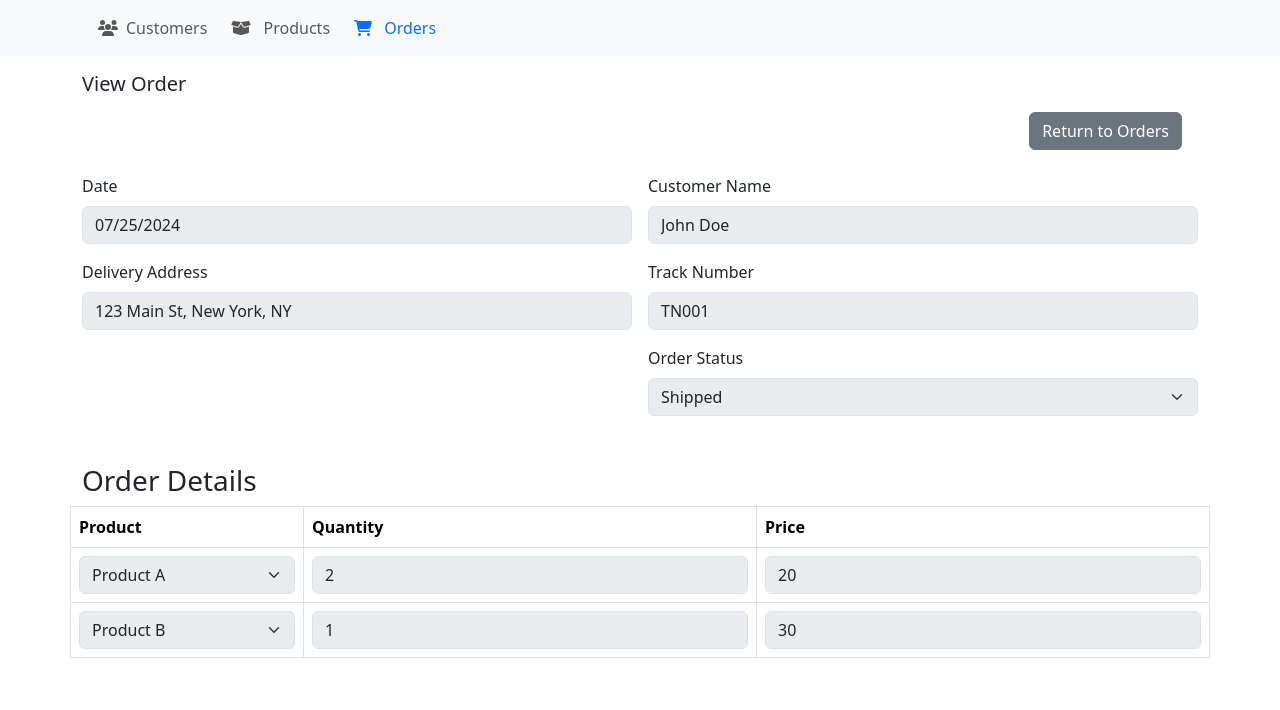
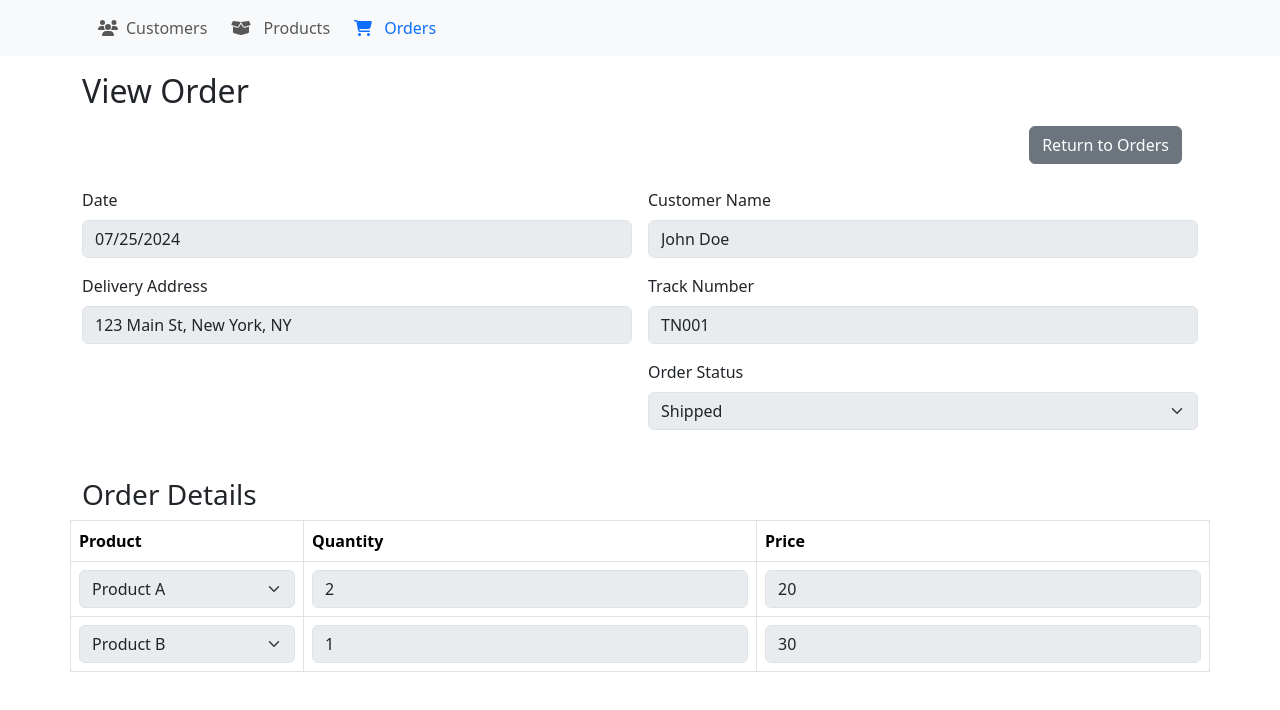
Before and after one commit to Fatoumacisse99/commercial_Management_app, a Vue app: page /Detail-Order/1 in a window 1280 px wide. Shown: the top 710 px of the page. Built offline with nearby package versions, Linux system fonts and the light colour scheme.

Commit message:
correction de la taille des titres  dans les commandes

```diff
--- a/src/components/orders/AjouterOrder.vue
+++ b/src/components/orders/AjouterOrder.vue
@@ -1,6 +1,6 @@
 <template>
   <div class="container">
-    <h5 class="mt-3">Create New order</h5>
+    <h2 class="mt-3">Create New order</h2>
     <div class="mt-3 d-flex justify-content-end mb-4">
       <router-link to="/orders" class="btn btn-secondary me-3">Return to Orders</router-link>
       <a to="/add-order" class="btn btn-primary">Submit</a>
--- a/src/components/orders/DetailOrder.vue
+++ b/src/components/orders/DetailOrder.vue
@@ -1,6 +1,6 @@
 <template>
     <div class="container">
-        <h5 class="mt-3">View Order</h5>
+        <h2 class="mt-3">View Order</h2>
       <div class="mt-3 d-flex justify-content-end mb-4">
         <router-link to="/orders" class="btn btn-secondary me-3">Return to Orders</router-link>
       </div>
--- a/src/components/orders/ModifierOrder.vue
+++ b/src/components/orders/ModifierOrder.vue
@@ -1,6 +1,6 @@
 <template>
     <div class="container">
-        <h5 class="mt-3">Edit Order</h5>
+        <h2 class="mt-3">Edit Order</h2>
       <div class="mt-3 d-flex justify-content-end mb-4">
         <router-link to="/orders" class="btn btn-secondary me-3">Return to Orders</router-link>
         <button  @click="submitOrder" class="btn btn-primary">Submit</button>
```
